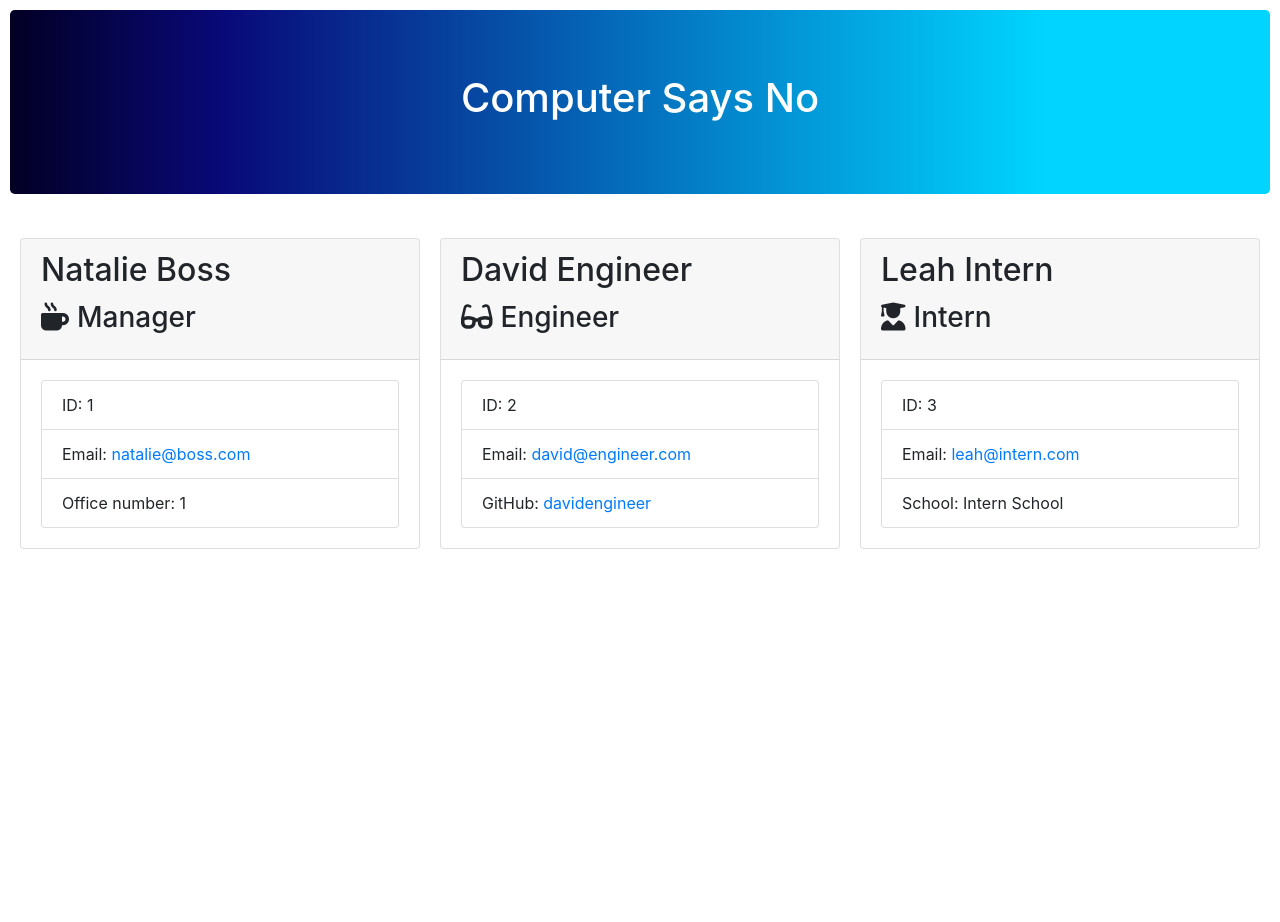
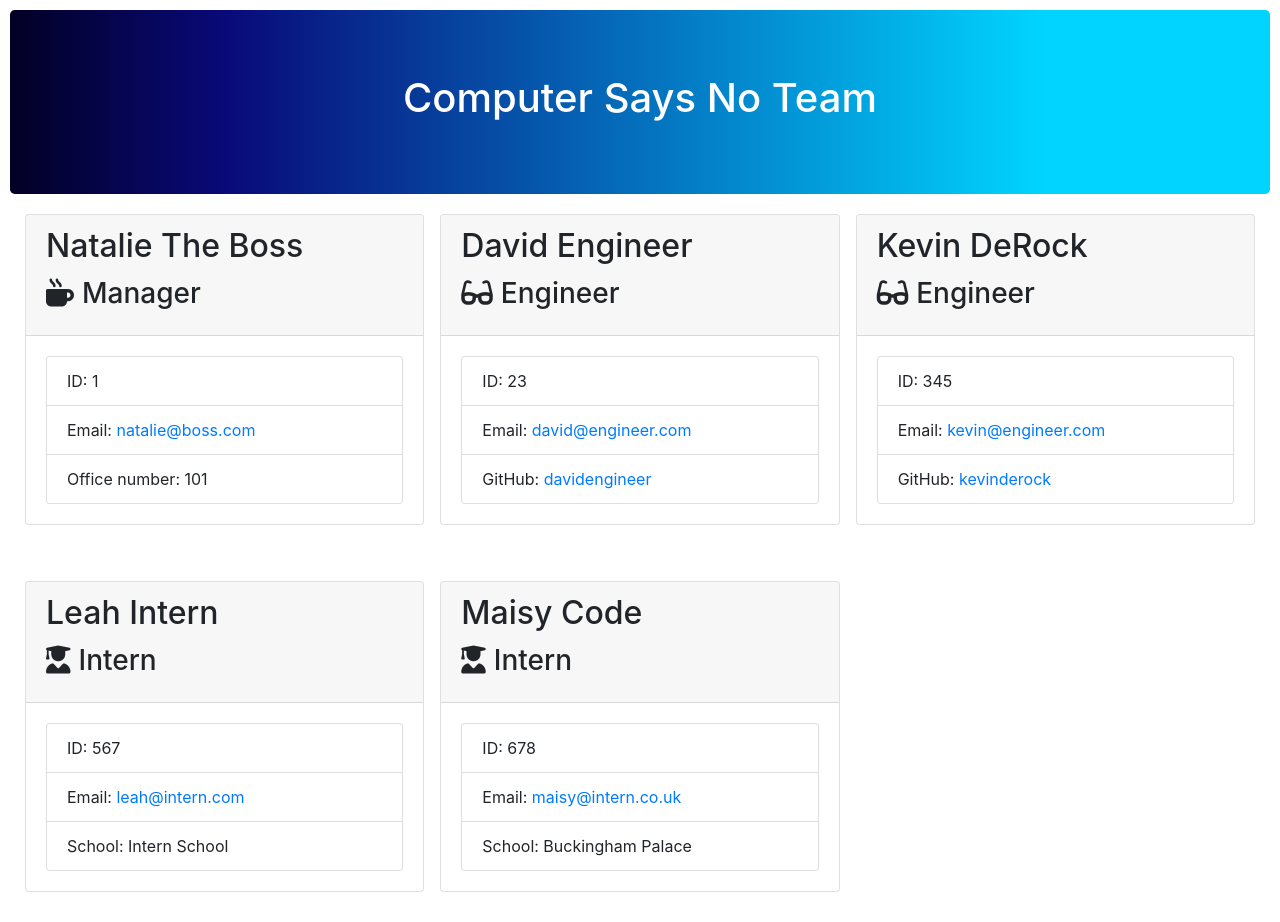
Before and after one commit to nattytatat/team-profile-generator, a website: page output/team.html in a window 1280 px wide. Before the commit the page ends 800 px from the top, so only its background shows below. Drawn offline with nearby package versions, Linux system fonts and the light colour scheme.

Commit message:
Final updates, re-generate HTML

```diff
--- a/output/team.html
+++ b/output/team.html
@@ -17,23 +17,23 @@
     <div class="container-fluid">
         <div class="row">
             <div class="col-12 m-auto jumbotron mb-3 team-heading">
-                <h1 class="text-center">Computer Says No</h1>
+                <h1 class="text-center">Computer Says No Team</h1>
             </div>
         </div>
     </div>
     <div class="container-fluid team-container">
-        <div class="row my-4">
+        <div class="team-row">
 
         <div class="card employee-card col-12 col-md-4 p-0">
         <div class="card-header">
-            <h2 class="card-title">Natalie Boss</h2>
+            <h2 class="card-title">Natalie The Boss</h2>
             <h3 class="card-title"><i class="fas fa-mug-hot mr-2"></i>Manager</h3>
         </div>
         <div class="card-body">
             <ul class="list-group">
                 <li class="list-group-item">ID: 1</li>
                 <li class="list-group-item">Email: <a href="mailto:natalie@boss.com">natalie@boss.com</a></li>
-                <li class="list-group-item">Office number: 1</li>
+                <li class="list-group-item">Office number: 101</li>
             </ul>
         </div>
     </div>
@@ -45,9 +45,23 @@
     </div>
     <div class="card-body">
         <ul class="list-group">
-            <li class="list-group-item">ID: 2</li>
+            <li class="list-group-item">ID: 23</li>
             <li class="list-group-item">Email: <a href="mailto:david@engineer.com">david@engineer.com</a></li>
             <li class="list-group-item">GitHub: <a href="https://github.com/davidengineer" target="_blank" rel="noopener noreferrer">davidengineer</a></li>
+        </ul>
+    </div>
+</div>
+
+        <div class="card employee-card col-12 col-md-4 p-0">
+    <div class="card-header">
+        <h2 class="card-title">Kevin DeRock</h2>
+        <h3 class="card-title"><i class="fas fa-glasses mr-2"></i>Engineer</h3>
+    </div>
+    <div class="card-body">
+        <ul class="list-group">
+            <li class="list-group-item">ID: 345</li>
+            <li class="list-group-item">Email: <a href="mailto:kevin@engineer.com">kevin@engineer.com</a></li>
+            <li class="list-group-item">GitHub: <a href="https://github.com/kevinderock" target="_blank" rel="noopener noreferrer">kevinderock</a></li>
         </ul>
     </div>
 </div>
@@ -59,9 +73,23 @@
     </div>
     <div class="card-body">
         <ul class="list-group">
-            <li class="list-group-item">ID: 3</li>
+            <li class="list-group-item">ID: 567</li>
             <li class="list-group-item">Email: <a href="mailto:leah@intern.com">leah@intern.com</a></li>
             <li class="list-group-item">School: Intern School</li>
+        </ul>
+    </div>
+</div>
+
+        <div class="card employee-card col-12 col-md-4 p-0">
+    <div class="card-header">
+        <h2 class="card-title">Maisy Code</h2>
+        <h3 class="card-title"><i class="fas fa-user-graduate mr-2"></i>Intern</h3>
+    </div>
+    <div class="card-body">
+        <ul class="list-group">
+            <li class="list-group-item">ID: 678</li>
+            <li class="list-group-item">Email: <a href="mailto:maisy@intern.co.uk">maisy@intern.co.uk</a></li>
+            <li class="list-group-item">School: Buckingham Palace</li>
         </ul>
     </div>
 </div>
```
Also changed, not shown: README.md, src/computersaysno.PNG.
